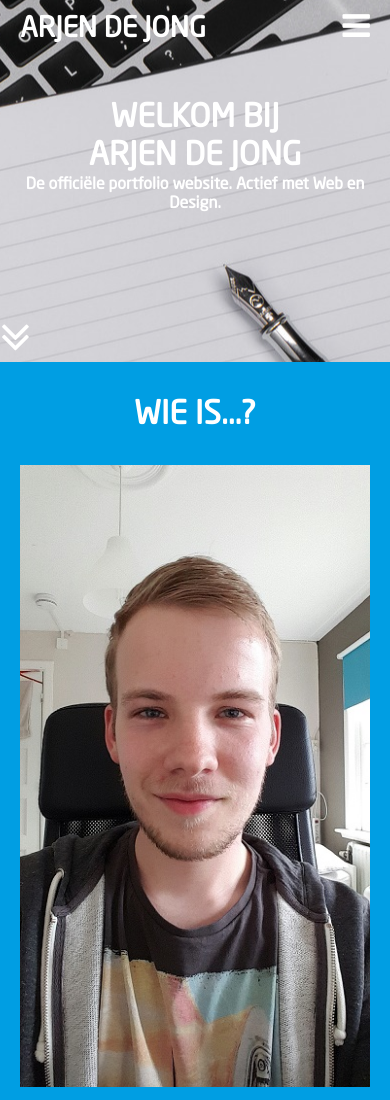
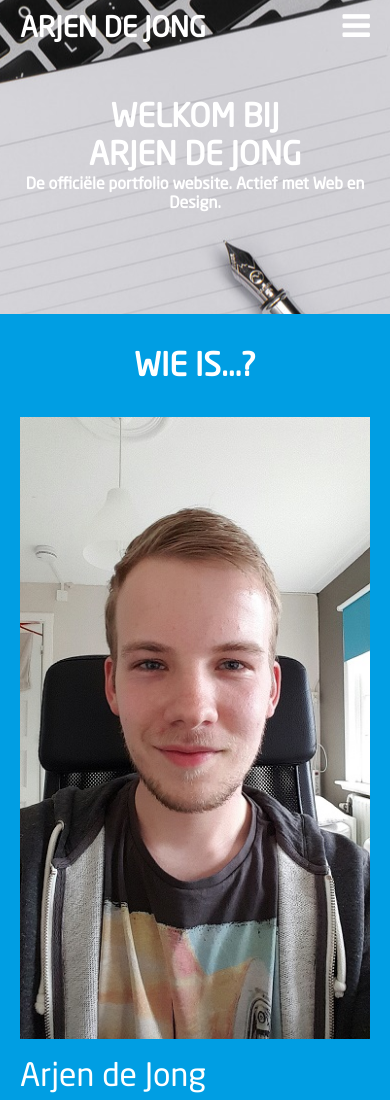
Before and after one commit to arjendejong12/arjendejong12.github.io, a plain HTML site: page index.html in a window 390 px wide. Shown: the top 1100 px of the page. Drawn offline with nearby package versions, Linux system fonts and the light colour scheme; some packages are replaced by stand-ins of ours.

```diff
--- a/css/style.css
+++ b/css/style.css
@@ -231,8 +231,8 @@
   ul.header-menu {
     padding-top: 0.1em;
   }
-  .fa-angle-double-down {
-	display: block;
+  i.fa-angle-double-down {
+	display: none;
   }
 }
 
```
